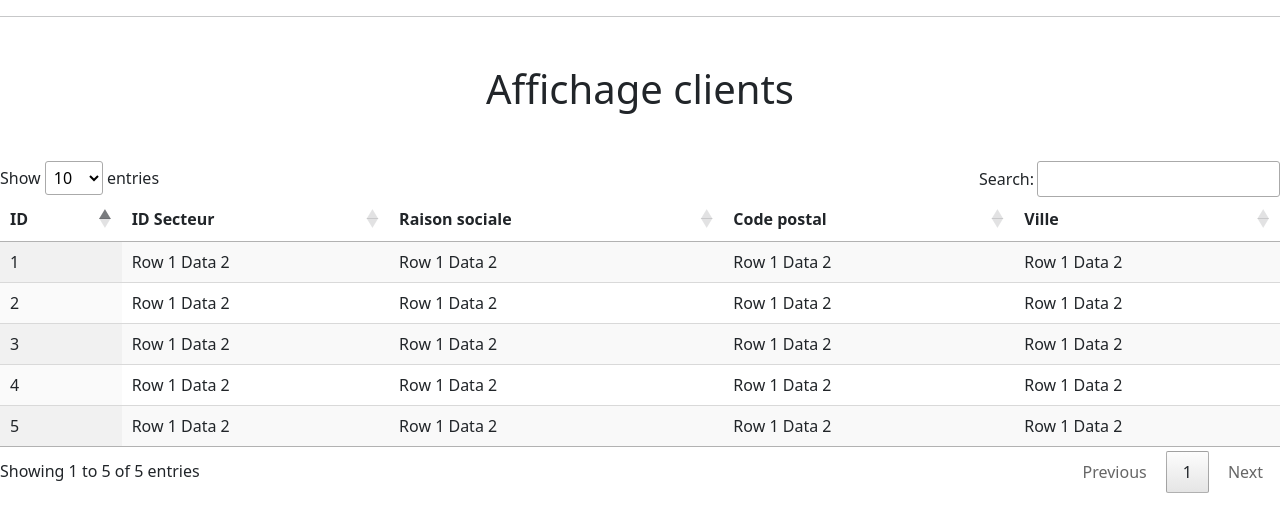
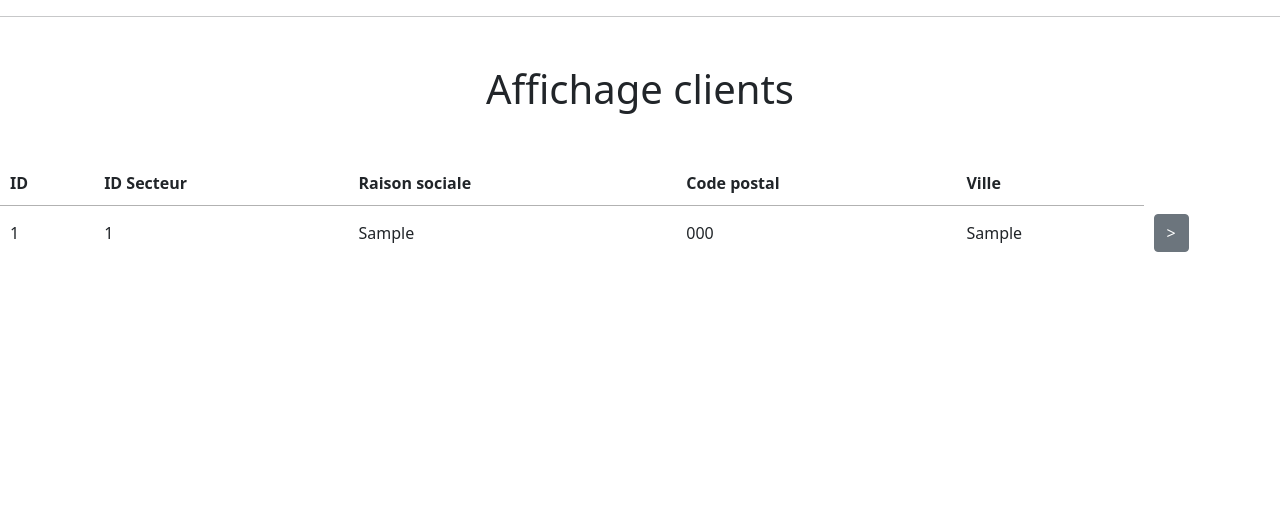
Before and after one commit to QuentinBOul/projetmandarine, a PHP site: template src/view/user/gestion_commerciale/clients.php in a window 1280 px wide. Shown: the part 86-618 px from the top of the page. Run offline with PHP 8.4, Linux system fonts and the light colour scheme; the template is opened without the code that fills it: most values are stand-ins (such as "Sample title", 1, 10 or a date in 2020); some libraries are stand-ins or nearby versions.

Commit message:
add page clients + page clientProfil

```diff
--- a/public/index.php
+++ b/public/index.php
@@ -19,14 +19,18 @@ use App\core\Router;
 
 $router = new Router();
 
+$id = implode($_GET);
+
 
 // Routes Default
 $router->register('/', '\App\controller\DefaultController::index');
 
 // Routes Gestion Commerciale
+
 $router->register('/dashboard1', '\App\controller\UserController::dashboard_com');
 $router->register('/clients', '\App\controller\UserController::clients');
 $router->register('/contacts', '\App\controller\UserController::contacts');
+$router->register('/clientProfil='.$id, '\App\controller\UserController::clientProfil');
 
 // Routes Gestion des Projets
 $router->register('/dashboard2', '\App\controller\UserController::dashboard_project');
--- a/src/view/user/gestion_commerciale/clients.php
+++ b/src/view/user/gestion_commerciale/clients.php
@@ -11,39 +11,19 @@
         </tr>
     </thead>
     <tbody>
-        <tr>
-            <td>1</td>
-            <td>Row 1 Data 2</td>
-            <td>Row 1 Data 2</td>
-            <td>Row 1 Data 2</td>
-            <td>Row 1 Data 2</td>
-        </tr>
-        <tr>
-            <td>2</td>
-            <td>Row 1 Data 2</td>
-            <td>Row 1 Data 2</td>
-            <td>Row 1 Data 2</td>
-            <td>Row 1 Data 2</td>
-        </tr>
-        <tr>
-            <td>3</td>
-            <td>Row 1 Data 2</td>
-            <td>Row 1 Data 2</td>
-            <td>Row 1 Data 2</td>
-            <td>Row 1 Data 2</td>
-        </tr>
-            <td>4</td>
-            <td>Row 1 Data 2</td>
-            <td>Row 1 Data 2</td>
-            <td>Row 1 Data 2</td>
-            <td>Row 1 Data 2</td>
-        </tr>
-        <tr>
-            <td>5</td>
-            <td>Row 1 Data 2</td>
-            <td>Row 1 Data 2</td>
-            <td>Row 1 Data 2</td>
-            <td>Row 1 Data 2</td>
-        </tr>
+        <?php foreach ($clients as $client) : ?>
+            <tr>
+                <td><?= htmlspecialchars($client->getId_client()) ?></td>
+                <td><?= htmlspecialchars($client->getId_sect()) ?></td>
+                <td><?= htmlspecialchars($client->getRaison_sociale()) ?></td>
+                <td><?= htmlspecialchars($client->getCode_postal_client()) ?></td>
+                <td><?= htmlspecialchars($client->getVille_client()) ?></td>
+                <td>
+                    <form action="<?="clientProfil=" . htmlspecialchars($client->getId_client())?>" method="get">
+                        <button type="submit" class="button btn btn-secondary">></a>
+                    </form>
+                </td>
+            </tr>
+        <?php endforeach; ?>
     </tbody>
 </table>
```
Also changed, not shown: src/view/user/gestion_commerciale/clientProfil.php (added, +52 -0 lines).
